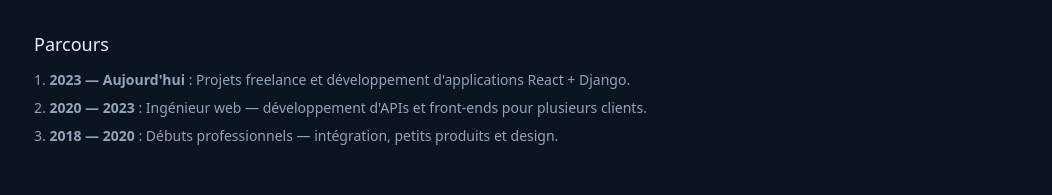
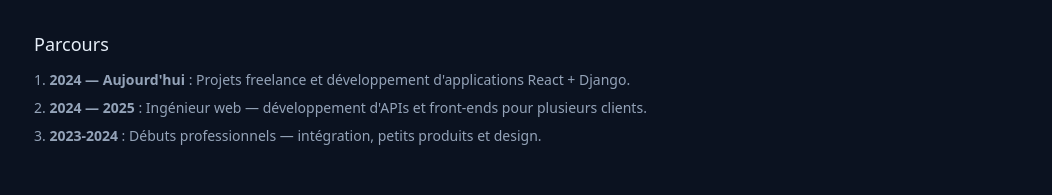
Before and after one commit to Fabio1704/portfolio-fabio, a React (Vite) app: page /about in a window 1280 px wide. Shown: the part 865-1060 px from the top of the page, without its empty margins (110-1162 px from the left). Built offline with nearby package versions, Linux system fonts and the light colour scheme.

Commit message:
Update parcours section

```diff
--- a/src/pages/About.jsx
+++ b/src/pages/About.jsx
@@ -89,9 +89,9 @@ export default function About(){
 
           <h4 className="text-lg font-medium mb-3">Parcours</h4>
           <ol className="list-decimal list-inside text-sm text-muted space-y-2">
-            <li><strong>2023 — Aujourd'hui</strong> : Projets freelance et développement d'applications React + Django.</li>
-            <li><strong>2020 — 2023</strong> : Ingénieur web — développement d'APIs et front-ends pour plusieurs clients.</li>
-            <li><strong>2018 — 2020</strong> : Débuts professionnels — intégration, petits produits et design.</li>
+            <li><strong>2024 — Aujourd'hui</strong> : Projets freelance et développement d'applications React + Django.</li>
+            <li><strong>2024 — 2025</strong> : Ingénieur web — développement d'APIs et front-ends pour plusieurs clients.</li>
+            <li><strong>2023-2024</strong> : Débuts professionnels — intégration, petits produits et design.</li>
           </ol>
       </motion.div>
       </motion.div>
```
